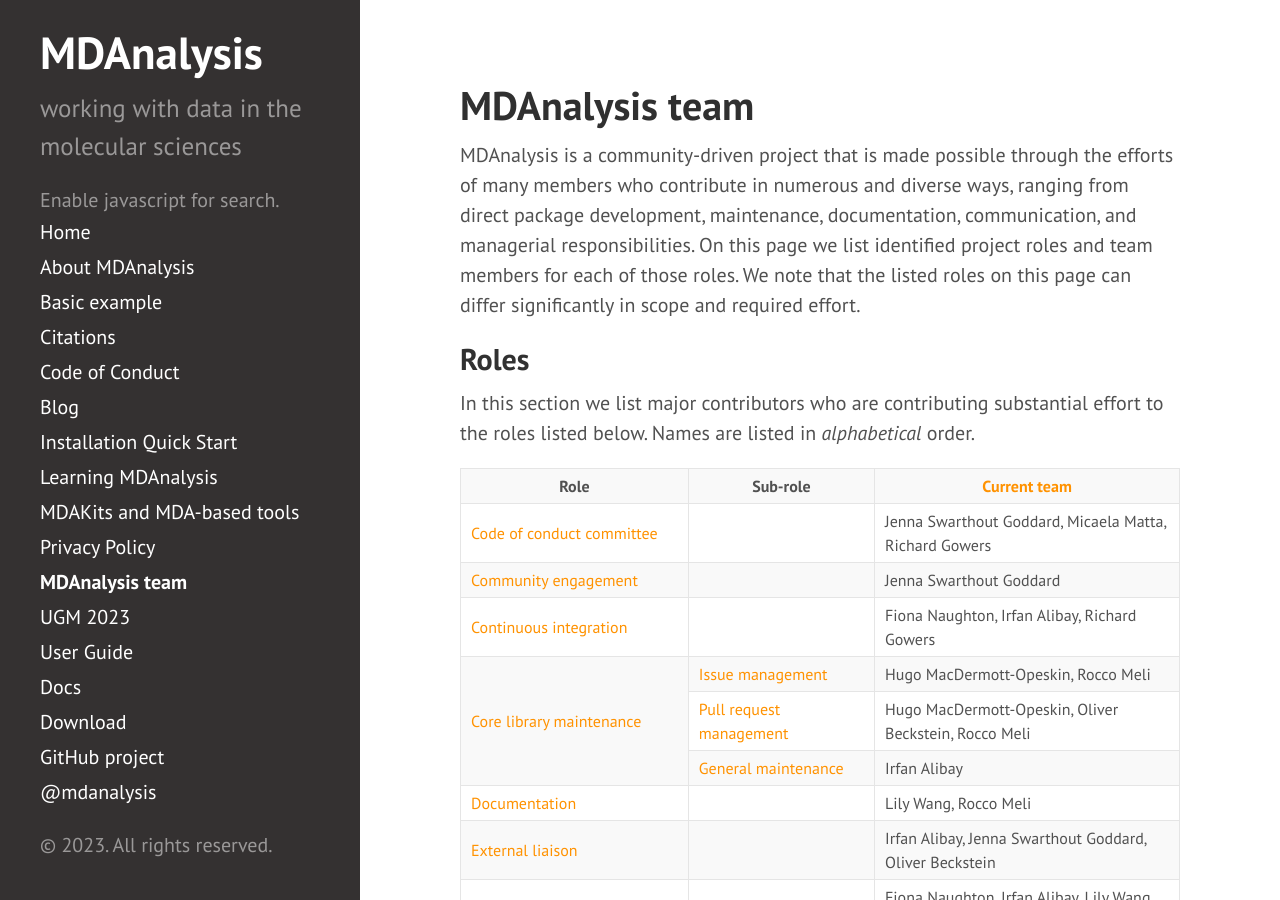
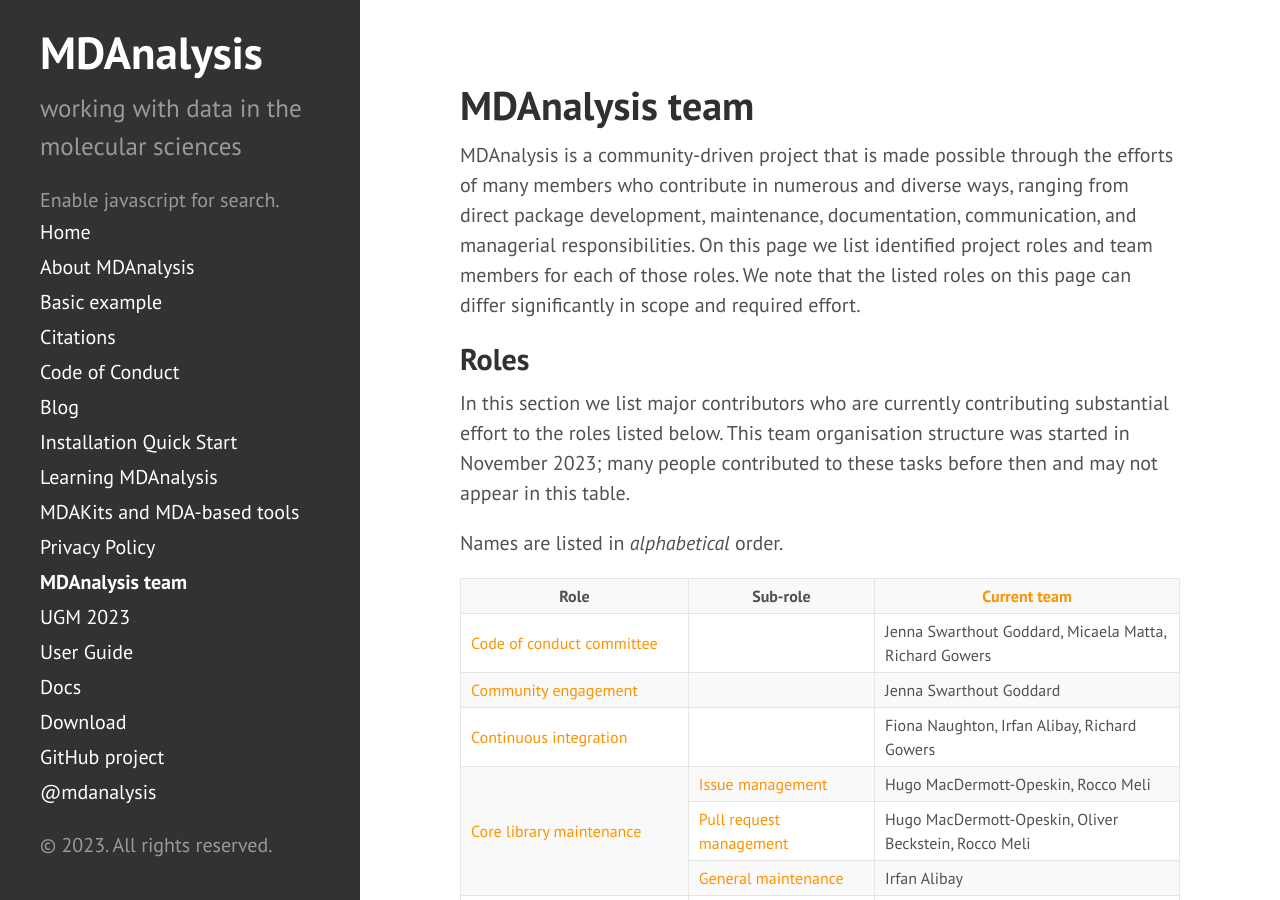
Before and after one commit to MDAnalysis/MDAnalysis.github.io, a Jekyll site: the page built from pages/team.md, in a window 1280 px wide and 900 px high. Built offline with Jekyll 4.4.1, drawn with Linux system fonts in a browser that asks for light colours; comment, search, counter and statistics services are not loaded.

Commit message:
add wording on when structure was started

```diff
--- a/pages/team.md
+++ b/pages/team.md
@@ -7,7 +7,9 @@ MDAnalysis is a community-driven project that is made possible through the effor
 
 ## Roles
 
-In this section we list major contributors who are contributing substantial effort to the roles listed below. Names are listed in *alphabetical* order.
+In this section we list major contributors who are currently contributing substantial effort to the roles listed below. This team organisation structure was started in November 2023; many people contributed to these tasks before then and may not appear in this table.
+
+Names are listed in *alphabetical* order.
 
 {% include team_table.html %}
 
```
